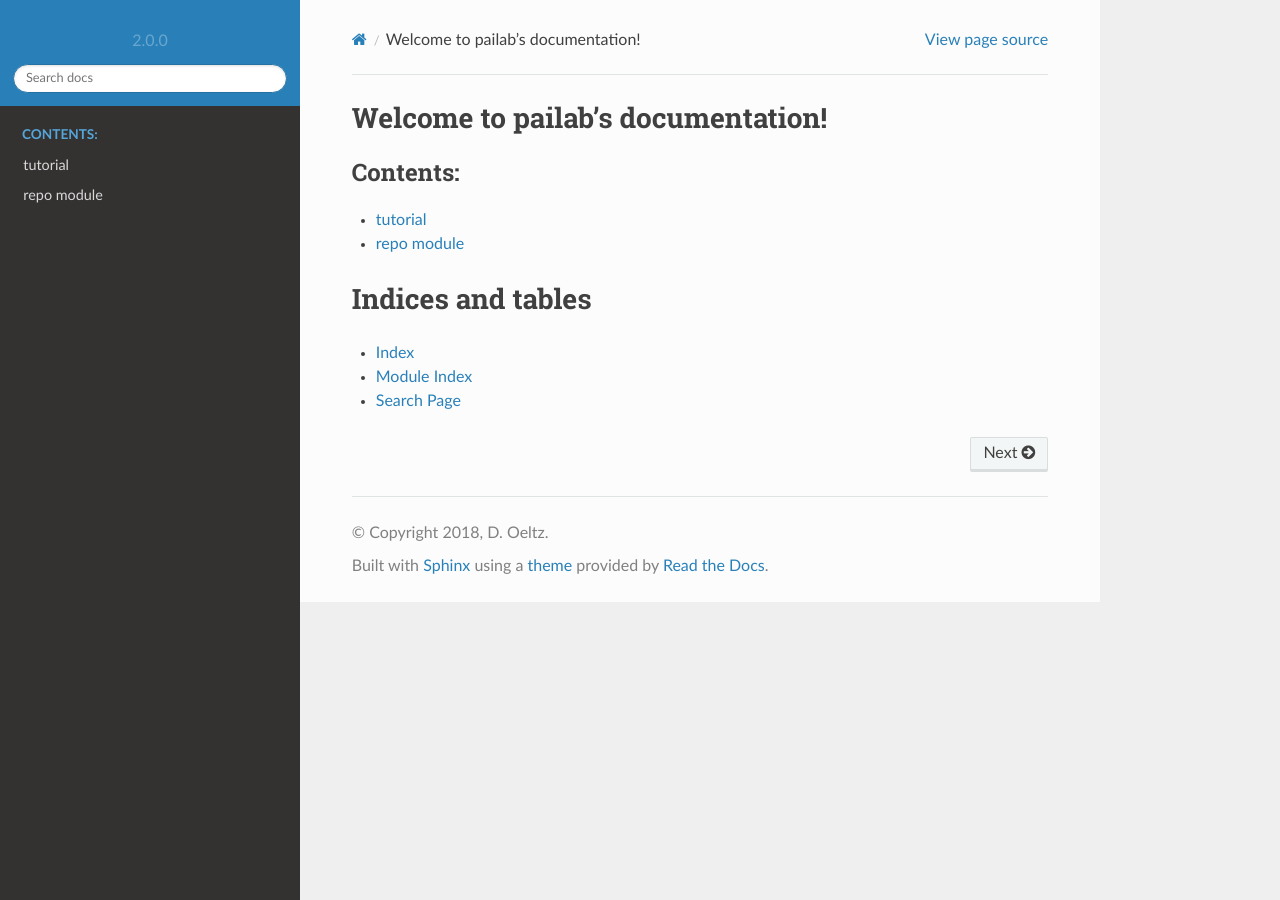
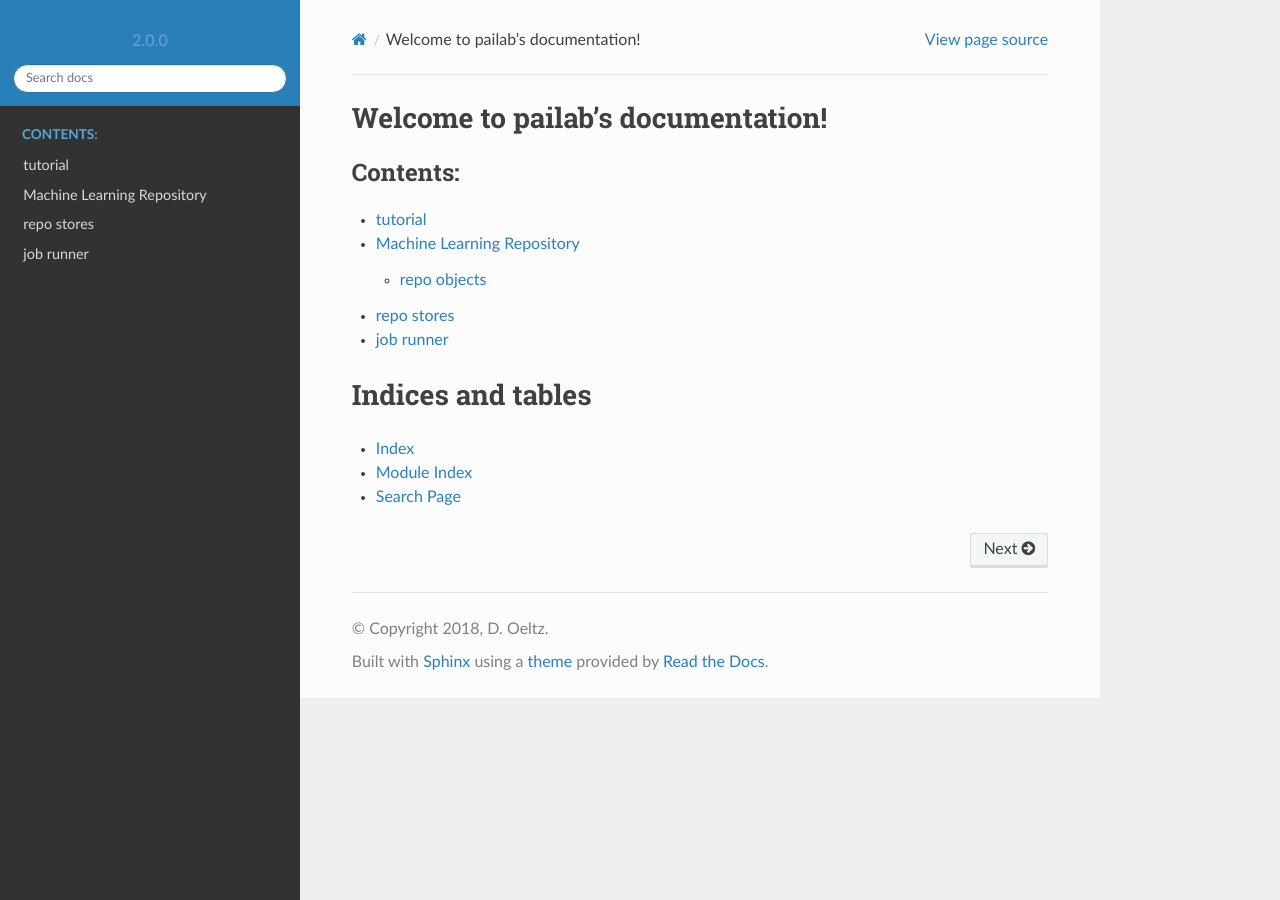
Before and after one commit to pailabteam/pailab, a Sphinx documentation site: the page built from doc/source/index.rst, in a window 1280 px wide. Built offline with Sphinx 7.4.7 and the Read the Docs theme 2.0.0, drawn with Linux system fonts in a browser that asks for light colours.

Commit message:
playing around with sphinx doc

```diff
--- a/doc/source/repo_module.rst
+++ b/doc/source/repo_module.rst
@@ -1,11 +1,21 @@
-repo module
-===================
+Machine Learning Repository
+============================
 
 .. automodule:: repo.repo
    :members:
    :private-members:
 
+repo objects
+------------------
 .. automodule:: repo.repo_objects
+   :members:
+   :private-members:
+
+
+repo stores
+=====================
+
+.. automodule:: repo.repo_store
    :members:
    :private-members:
 
@@ -13,6 +23,12 @@ repo module
    :members:
    :private-members:
 
+.. automodule:: repo.disk_handler
+   :members:
+   :private-members:
+
+job runner
+=========================
 .. automodule:: job_runner.job_runner
     :members:
     :private-members:
```
